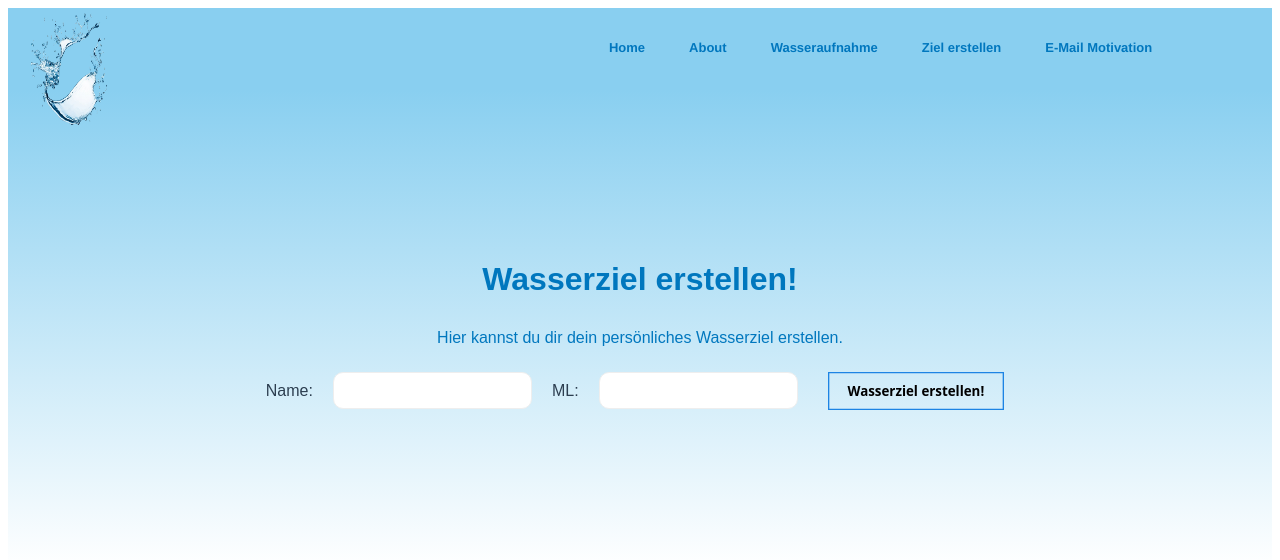
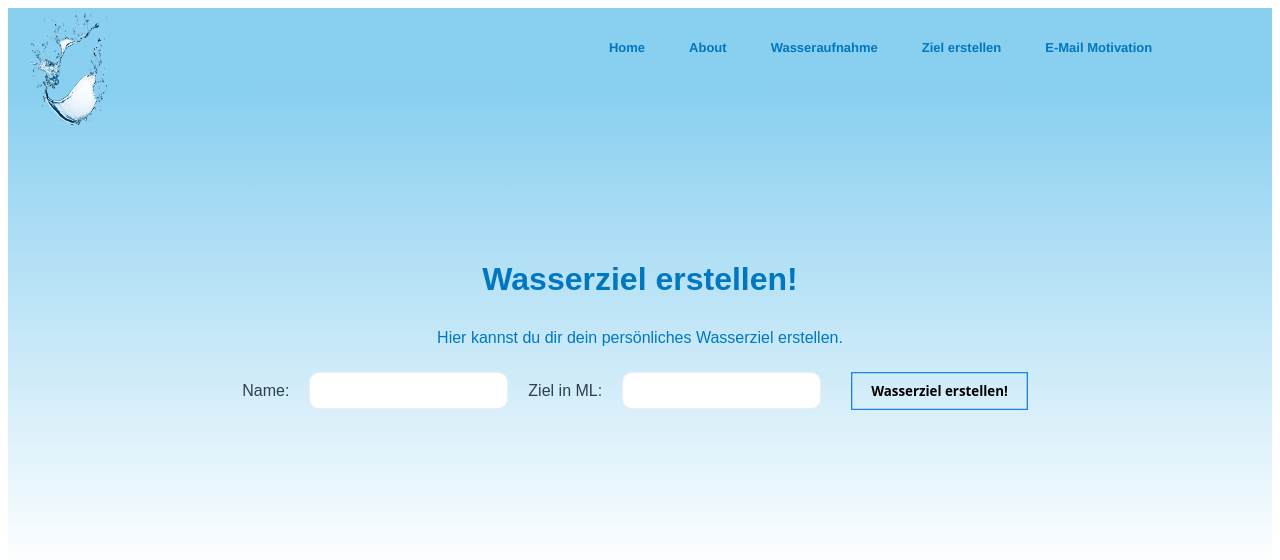
Before and after one commit to MilosSchlessing/person-frontend, a Vue app: page /create-user in a window 1280 px wide. Shown: the top 560 px of the page. Built offline with nearby package versions, Linux system fonts and the light colour scheme.

Commit message:
createuser view verändert

```diff
--- a/src/views/CreateUserView.vue
+++ b/src/views/CreateUserView.vue
@@ -5,7 +5,7 @@
     <form @submit.prevent="createUser">
       <label for="name">Name:</label>
       <input class="type-1" id="name" v-model="newUser.name" required>
-      <label for="ml">ML:</label>
+      <label for="ml">Ziel in ML:</label>
       <input class="type-1" id="ml" v-model="newUser.ml" required>
       <button class='glowing-btn' type="submit">Wasserziel erstellen!</button>
     </form>
```
Also changed, not shown: 1 other file (tests, documents, lock files or other folders).
